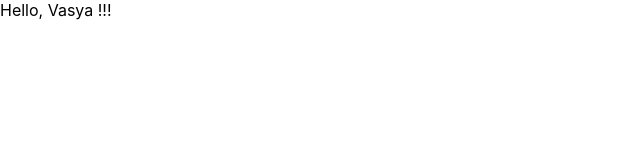
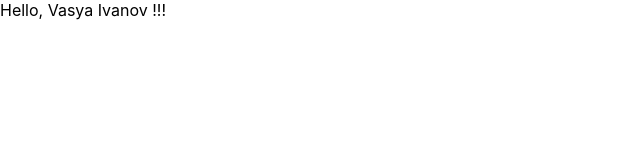
Before and after one commit to julietvt/reactapp-pd2020-2, a React (Create React App) app: page / in a window 1280 px wide. Shown: the top 160 px of the page, without its empty margins (0-640 px from the left). Built offline with nearby package versions, Linux system fonts and the light colour scheme.

Commit message:
update first component

```diff
--- a/package.json
+++ b/package.json
@@ -6,6 +6,7 @@
     "@testing-library/jest-dom": "^5.11.9",
     "@testing-library/react": "^11.2.5",
     "@testing-library/user-event": "^12.8.1",
+    "node-sass": "^5.0.0",
     "react": "^17.0.1",
     "react-dom": "^17.0.1",
     "react-scripts": "4.0.3",
--- a/src/App.js
+++ b/src/App.js
@@ -3,7 +3,7 @@ import './App.css';
 import Greeting from './components/Greeting';
 
 function App() {
-  return <Greeting name={'Vasya'} />;
+  return <Greeting name={'Vasya'} surname={'Ivanov'} />;
 }
 
 export default App;
--- a/src/components/Greeting/index.jsx
+++ b/src/components/Greeting/index.jsx
@@ -1,8 +1,8 @@
 import React from 'react'
 
 const Greeting = props => {
-    const {name} = props;
-    return <div>Hello, {name} !!!</div>;
+    const {name, surname} = props;
+    return <div>Hello, {name} {surname} !!!</div>;
 };
 
 export default Greeting;
```
Also changed, not shown: src/components/Greeting/style.scss (added), 1 other file (tests, documents, lock files or other folders).
